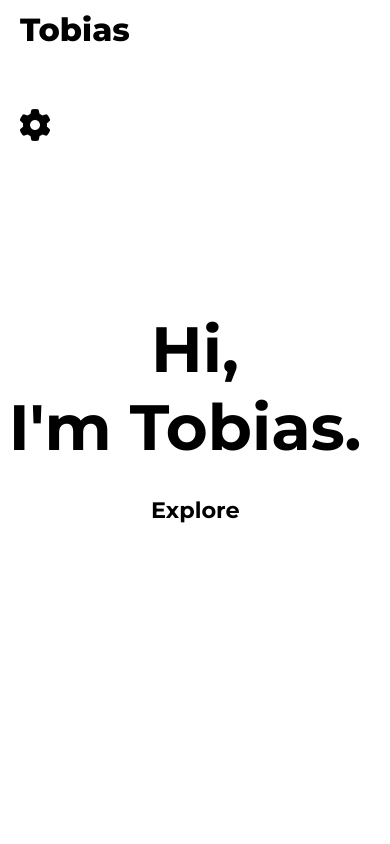
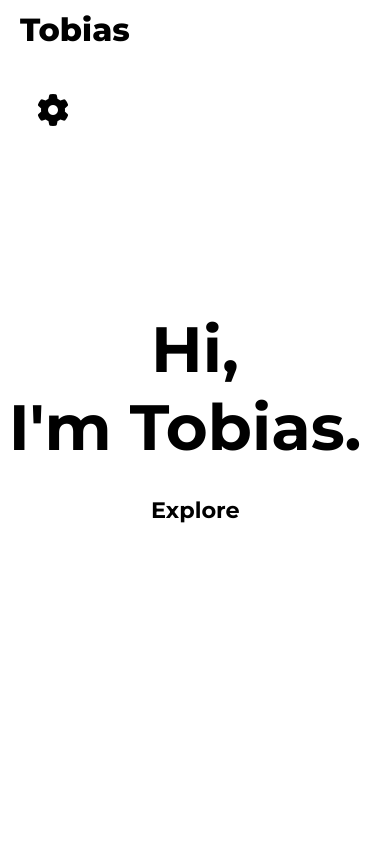
Before and after one commit to tobiasvdorp/react-portfoliowebsite, a React (Create React App) app in the folder react-portfolio/: page / in a window 390 px wide. Shown: the top 844 px of the page. Built offline with nearby package versions, Linux system fonts and the light colour scheme; a web font is replaced by a local one.

Commit message:
Settings positioning

```diff
--- a/react-portfolio/src/components/css/responsive.css
+++ b/react-portfolio/src/components/css/responsive.css
@@ -34,4 +34,9 @@
   .tooltip {
     top: 90px;
   }
+
+  .settings-menu {
+    top: 65px;
+    left: 20px;
+  }
 }
--- a/react-portfolio/src/components/css/switchers.css
+++ b/react-portfolio/src/components/css/switchers.css
@@ -60,8 +60,8 @@
 /* Settings */
 .settings-menu {
   position: fixed;
-  top: 100px;
-  left: 10px;
+  top: 85px;
+  left: 28px;
 
   z-index: 1000;
   background-color: var(--accent);
```
